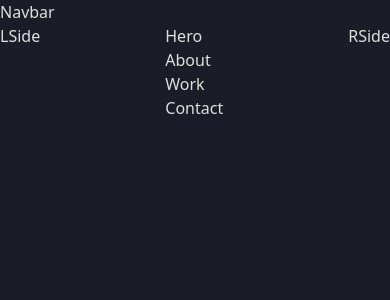
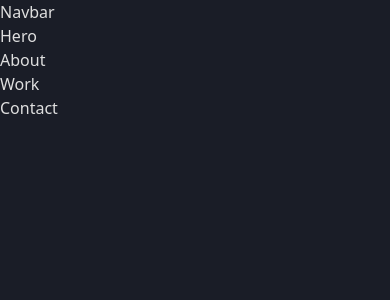
Before and after one commit to emkeiboii/Mark-Lajom-2, a React (Vite) app in the folder portfolio/: page / in a window 390 px wide. Shown: the top 300 px of the page. Built offline with nearby package versions, Linux system fonts and the light colour scheme.

Commit message:
Added responsive layout for left and right side

```diff
--- a/portfolio/src/components/LSide.tsx
+++ b/portfolio/src/components/LSide.tsx
@@ -1,7 +1,7 @@
 import React from "react";
 
 const LSide = () => {
-  return <div>LSide</div>;
+  return <div className="hidden md:hidden lg:block">LSide</div>;
 };
 
 export default LSide;
--- a/portfolio/src/components/RSide.tsx
+++ b/portfolio/src/components/RSide.tsx
@@ -1,7 +1,7 @@
 import React from "react";
 
 const RSide = () => {
-  return <div>RSide</div>;
+  return <div className="hidden md:hidden lg:block">RSide</div>;
 };
 
 export default RSide;
```
